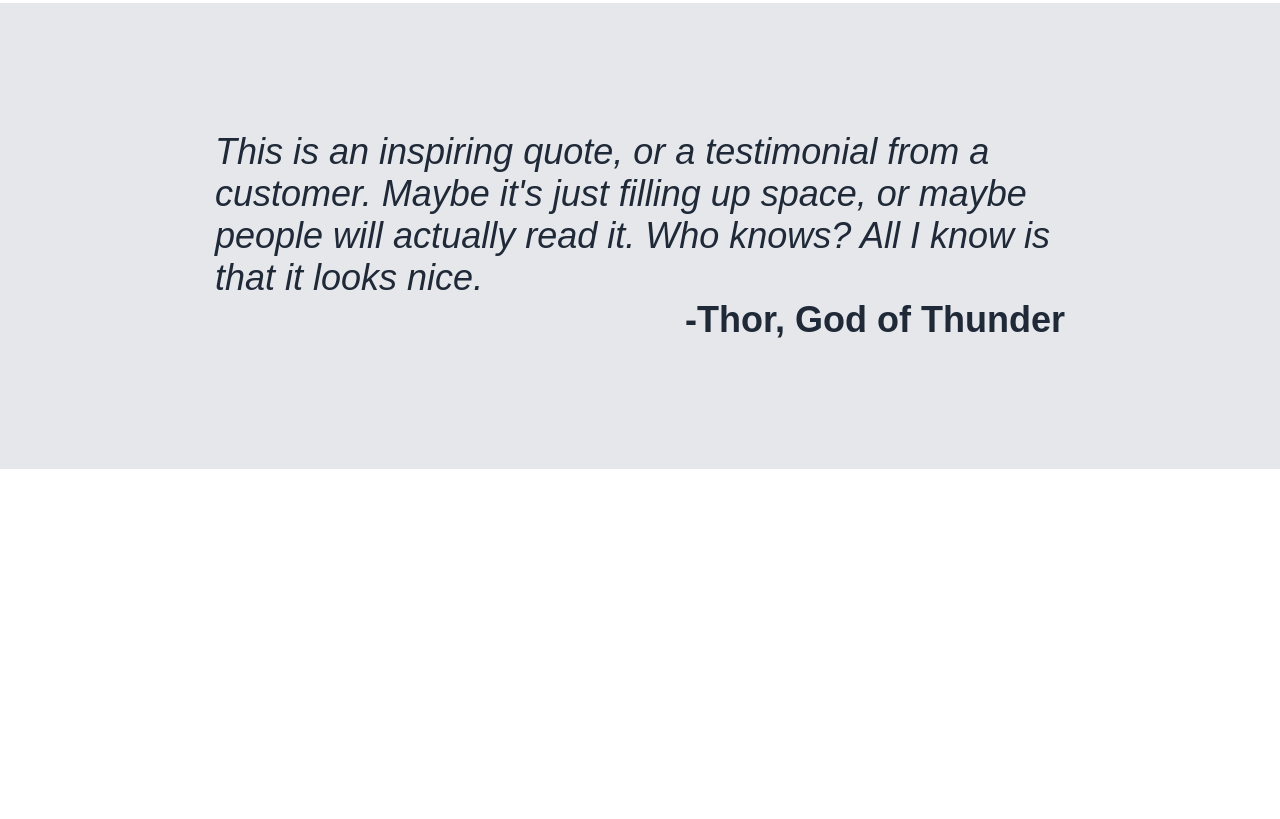
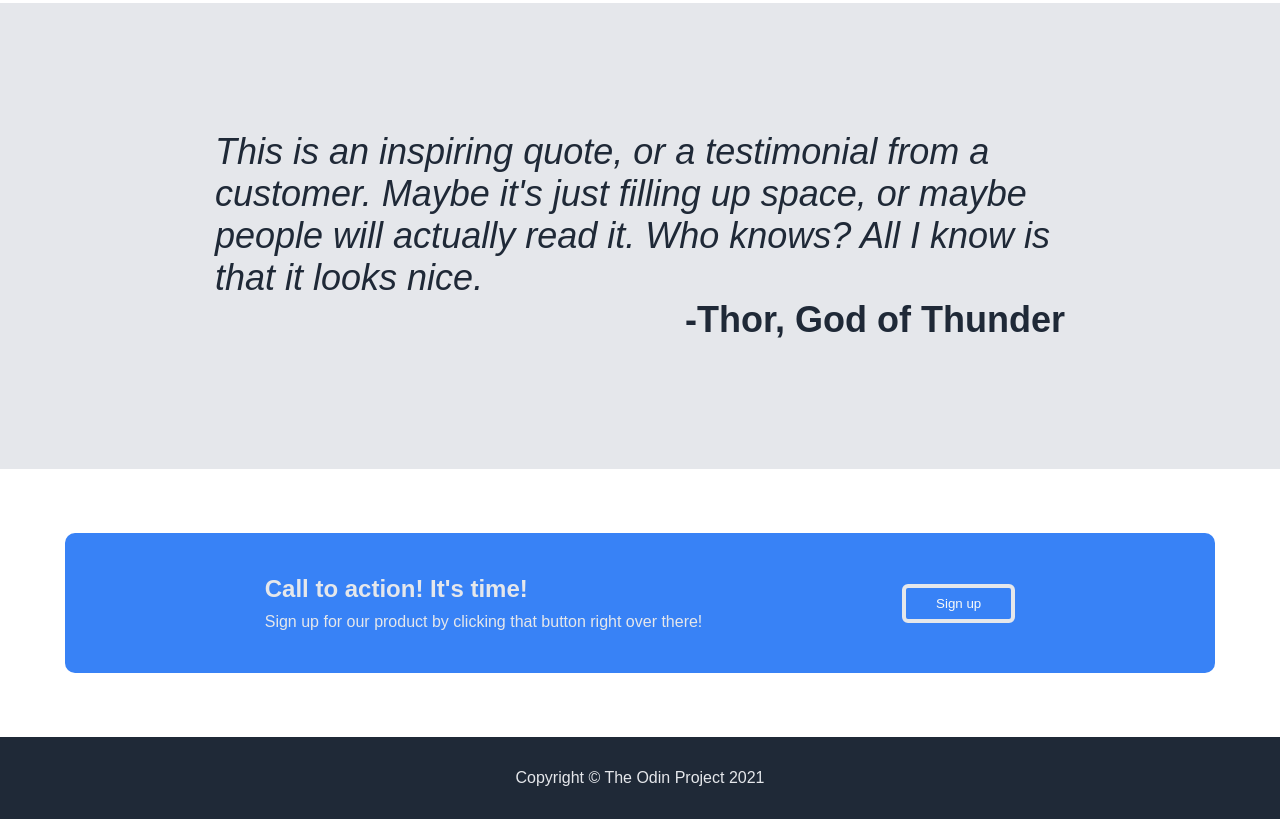
Before and after one commit to roboseb/odin-landing-page, a plain HTML site: page index.html in a window 1280 px wide. Shown: the part 1203-2022 px from the top of the page. Before the commit the page ends 1672 px from the top, so only its background shows below. Drawn offline with Linux system fonts and the light colour scheme.

Commit message:
Add final call to action and copyright sections. Update readme file with complete description.

```diff
--- a/index.html
+++ b/index.html
@@ -56,6 +56,20 @@
             <p class="quoted">-Thor, God of Thunder</p>
         </div>
     </div>
+    <div class="action">
+        <div class="actionbox">
+            <div class="actiontext">
+                <h2>Call to action! It's time!</h2>
+                <div>Sign up for our product by clicking that button right over there!</div>
+            </div>
+            <button>Sign up</button>
+        </div>
+    </div>
+    <footer>
+        <div class=copyright>
+            Copyright © The Odin Project 2021
+        </div>
+    </footer>
 
 
 </body>
--- a/styles.css
+++ b/styles.css
@@ -161,3 +161,46 @@ button{
     margin:0;
     font-weight: lighter;
 }
+
+.action{
+    display:flex;
+    justify-content: center;
+    align-items: center;
+}
+
+.actionbox{
+    display: flex;
+    background-color: #3882F6;
+    width: 1150px;
+    justify-content: space-evenly;
+    margin: 64px 0;
+    padding: 42px 0;
+    border-radius: 10px;
+}
+
+.actiontext{
+    display: flex;
+    color:#E5E7EB;
+    flex-direction: column;
+}
+
+.actionbox button{
+    align-self:center;
+    border: 4px solid #E5E7EB;
+}
+
+.actiontext h2{
+    font-weight: 800;
+    margin:0 0 10px 0;
+}
+
+footer{
+    background-color: #1f2937;
+    display: flex;
+    justify-content: center;
+}
+
+.copyright{
+    color:#E5E7EB;
+    padding: 32px 0;
+}
```
Also changed, not shown: 1 other file.
